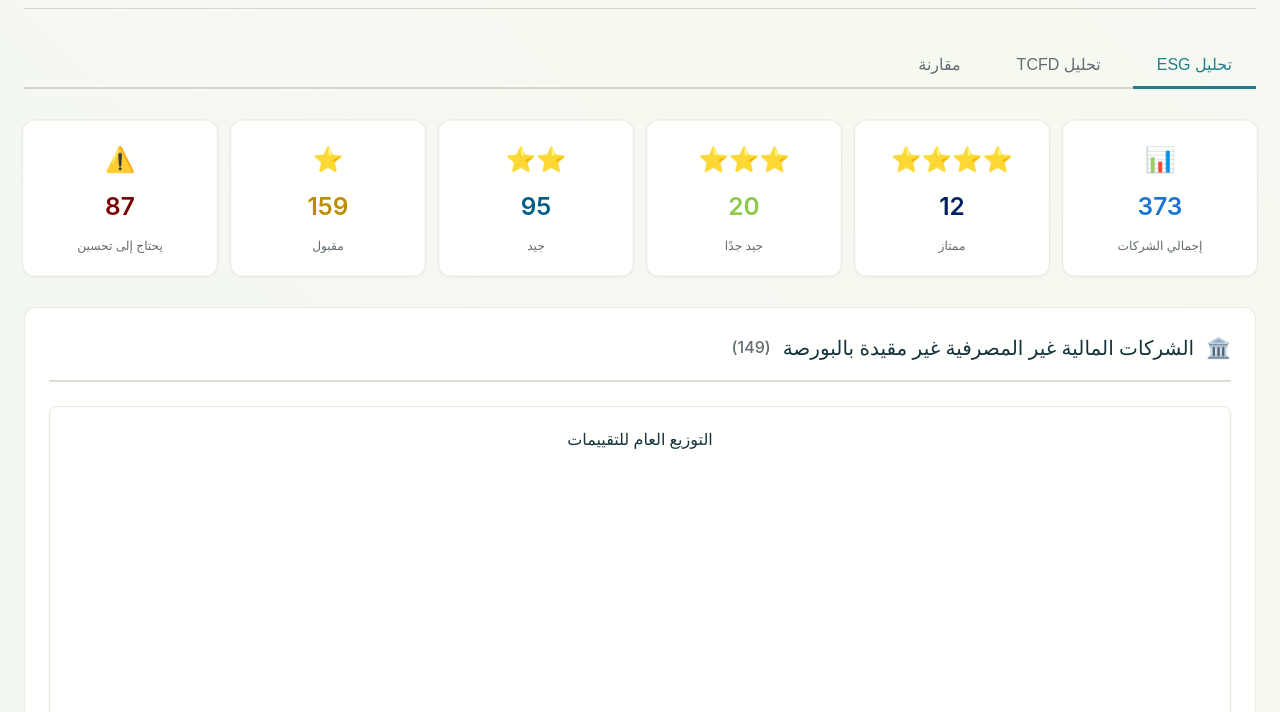
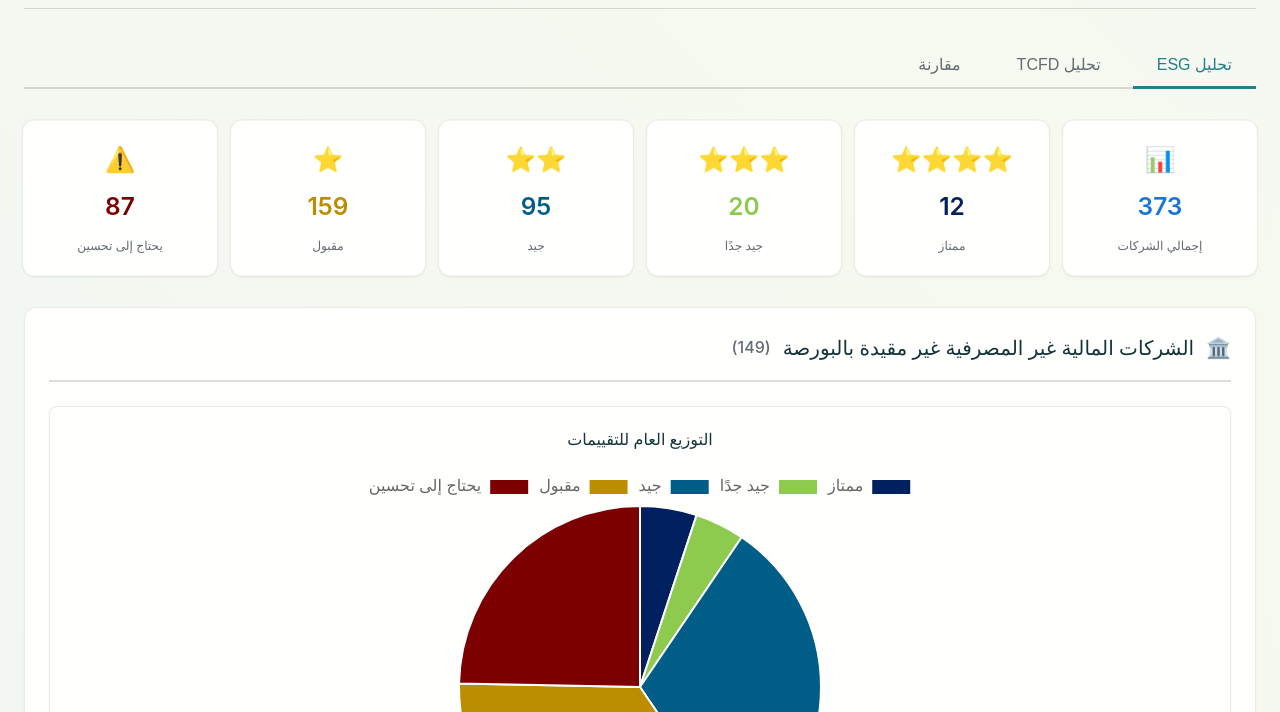
Before and after one commit to ahmedkeshk10/Sustainability-Climate-Disclosure-Assessment-Portal, a plain HTML site: page Pages/dashboard.html in a window 1280 px wide. Shown: the part 88-800 px from the top of the page. Drawn offline with nearby package versions, Linux system fonts and the light colour scheme; a web font is replaced by a local one.

Commit message:
Update dashboard.html

```diff
--- a/Pages/dashboard.html
+++ b/Pages/dashboard.html
@@ -4,7 +4,7 @@
     <meta charset="UTF-8">
     <meta name="viewport" content="width=device-width, initial-scale=1.0">
     <title>تحليل تقييمات الإفصاحات - ESG &amp; TCFD</title>
-    <script src="./action.js"></script>
+    <script src="https://cdn.jsdelivr.net/npm/chart.js"></script>
     <style>
 /* Design System */
 :root {
```
